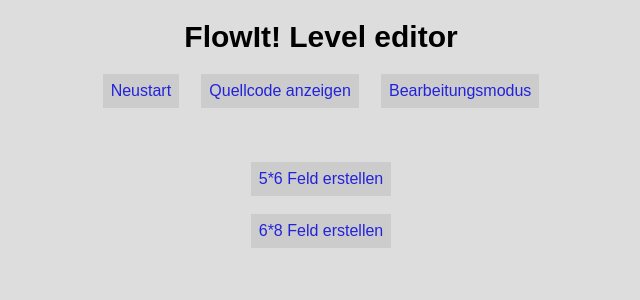
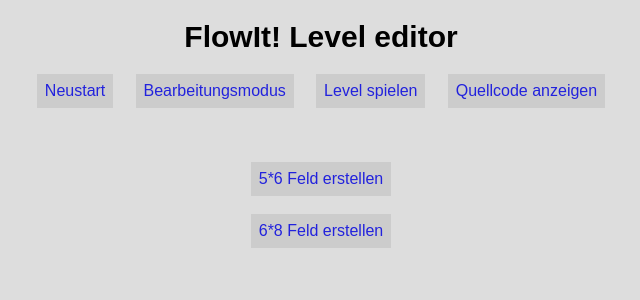
Before and after one commit to Flowit-Game/Flowit, a PHP site: page / in a window 1280 px wide. Shown: the top 300 px of the page, without its empty margins (319-959 px from the left). Run offline with PHP 8.4, Linux system fonts and the light colour scheme.

Commit message:
Implemented game mechhanics in level editor

```diff
--- /dev/null
+++ b/level_editor/boardDrawer.php
@@ -0,0 +1,68 @@
+<?php
+
+function drawBoard($LEVEL_DATA, $action, $highlight_col, $highlight_row, $highlight, $style="") {
+    global $COLOR_MAPPING, $size, $sizepx,
+           $TYPE_EMPTY,$TYPE_FLOW,$TYPE_LIMIT,$TYPE_DISABLED,$TYPE_BOMB;
+
+    echo "<div id=\"board\" style=\"$style\"><table>";
+    for ($i = 0; $i < $_SESSION["rows"]; $i++) {
+        echo "<tr>";
+        for ($y = 0; $y < $_SESSION["cols"]; $y++) {
+            echo "<td width=\"$size\" height=\"$size\">";
+            echo "<a href=\"./?action=$action&r=$i&c=$y\" style=\"height:$sizepx;\">";
+            echo "<img src=\"./drawable/level_box_hole.png\" style=\"width:$sizepx;\" />";
+
+            if ($LEVEL_DATA[$i][$y]["type"] == $TYPE_EMPTY) {
+                echo "<img src=\"./drawable/level_box_dest_color_" . $COLOR_MAPPING[$LEVEL_DATA[$i][$y]["dest_color"]] . ".png\" style=\"width:$sizepx;position:relative;top:-$sizepx;\" />";
+
+                if ($LEVEL_DATA[$i][$y]["color"] != -1) {
+                    echo "<img src=\"./drawable/level_box_stone_" . $COLOR_MAPPING[$LEVEL_DATA[$i][$y]["color"]] . ".png\" style=\"width:$sizepx;position:relative;top:-".(2*$size)."px;\" />";
+                    if ($i == @(Integer) $highlight_row && $y == @(Integer) $highlight_col && $highlight)
+                        echo "<img src=\"./highlight.png\" style=\"width:$sizepx;position:relative;top:-".(3*$size)."px;\" />";
+                }
+                else if ($i == @(Integer) $highlight_row && $y == @(Integer) $highlight_col && $highlight)
+                    echo "<img src=\"./highlight.png\" style=\"width:$sizepx;position:relative;top:-".(2*$size)."px;\" />";
+            }
+            else if ($LEVEL_DATA[$i][$y]["type"] == $TYPE_FLOW) {
+                echo "<img src=\"./drawable/level_box_color_" . $COLOR_MAPPING[$LEVEL_DATA[$i][$y]["dest_color"]] . ".png\" style=\"width:$sizepx;position:relative;top:-$sizepx;\" />";
+                echo "<img src=\"./drawable/level_box_type_flow.png\" style=\"width:$sizepx;position:relative;top:-".(2*$size)."px;\" />";
+
+                if ($i == @(Integer) $highlight_row && $y == @(Integer) $highlight_col && $highlight)
+                    echo "<img src=\"./highlight.png\" style=\"width:$sizepx;position:relative;top:-".(3*$size)."px;\" />";
+            }
+            else if ($LEVEL_DATA[$i][$y]["type"] == $TYPE_BOMB) {
+                echo "<img src=\"./drawable/level_box_color_" . $COLOR_MAPPING[$LEVEL_DATA[$i][$y]["dest_color"]] . ".png\" style=\"width:$sizepx;position:relative;top:-$sizepx;\" />";
+                echo "<img src=\"./drawable/level_box_type_bomb.png\" style=\"width:$sizepx;position:relative;top:-".(2*$size)."px;\" />";
+
+                if ($i == @(Integer) $highlight_row && $y == @(Integer) $highlight_col && $highlight)
+                    echo "<img src=\"./highlight.png\" style=\"width:$sizepx;position:relative;top:-".(3*$size)."px;\" />";
+            }
+            else if ($LEVEL_DATA[$i][$y]["type"] == $TYPE_LIMIT) {
+                echo "<img src=\"./drawable/level_box_color_" . $COLOR_MAPPING[$LEVEL_DATA[$i][$y]["dest_color"]] . ".png\" style=\"width:$sizepx;position:relative;top:-$sizepx;\" />";
+                $delta = -2*$size;
+
+                if(isset($LEVEL_DATA[$i][$y]["action"])) {
+                    echo "<img src=\"./drawable/level_box_type_limit_".$LEVEL_DATA[$i][$y]["action"].".png\" style=\"width:$sizepx;position:relative;top:$delta" . "px;\" />";
+                    $delta -= $size;
+                }
+
+                if ($i == @(Integer) $highlight_row && $y == @(Integer) $highlight_col && $highlight)
+                    echo "<img src=\"./highlight.png\" style=\"width:$sizepx;position:relative;top:$delta" . "px;\" />";
+
+                //echo "<img src=\"./drawable/level_box_type_flow.png\" style=\"width:$sizepx;position:relative;top:-".(2*$size)."px;\" />";
+            }
+            if ($LEVEL_DATA[$i][$y]["type"] == $TYPE_DISABLED) {
+                echo "<img src=\"./drawable/level_nothing.png\" style=\"width:$sizepx;position:relative;top:-$sizepx;\" />";
+
+
+                if ($i == @(Integer) $highlight_row && $y == @(Integer) $highlight_col && $highlight)
+                    echo "<img src=\"./highlight.png\" style=\"width:$sizepx;position:relative;top:-".(2*$size)."px;\" />";
+            }
+            echo "</a>";
+            echo "</td>";
+            //$LEVEL_DATA[$i][$y] = array("type" => $TYPE_EMPTY,"color" => $COLOR_EMPTY, "dest_color" => $COLOR_RED);
+        }
+        echo "</tr>";
+    }
+    echo "</table></div>";
+}
--- a/level_editor/index.php
+++ b/level_editor/index.php
@@ -1,6 +1,7 @@
 <?php
 header('Content-Type: text/html; charset=UTF-8');
 session_start();
+include("boardDrawer.php");
 
 function begins_with($haystack, $needle) {
     return strpos($haystack, $needle) === 0;
@@ -65,6 +66,8 @@ if (@$_GET["action"] == "restart") {
     if(isset($_SESSION["level_data"][$_GET["r"]][$_GET["c"]]["action"]))
         $_SESSION["level_data"][$_GET["r"]][$_GET["c"]]["action"] = str_replace("save_", "", $_GET["action"]);
     $_GET["action"] = "edit";
+} else if (@$_GET["action"] == "play" && @$_GET["play"] == "restart") {
+    $_SESSION["play_data"] = $_SESSION["level_data"];
 }
 
 
@@ -139,7 +142,10 @@ if (!isset($_SESSION["level_data"]) && isset($_GET["cols"]) && isset($_GET["rows
                 display: inline-block;
             }
             a.button:hover {
-                background: #bbb;
+                background: #aaa;
+            }
+            a.active {
+                background: #aaa;
             }
             #board {
                 width: 55%;
@@ -203,18 +209,11 @@ if (!isset($_SESSION["level_data"]) && isset($_GET["cols"]) && isset($_GET["rows
         <h1>FlowIt! Level editor</h1>
         <div>
             <a href="./?action=restart" class="button">Neustart</a> &nbsp;
-            &nbsp; <a href="./?action=source"  class="button">Quellcode anzeigen</a> &nbsp;
-            &nbsp; <a href="./?action=edit&r=0&c=0" class="button">Bearbeitungsmodus</a>
+            &nbsp; <a href="./?action=edit&r=0&c=0" class="button <?php echo @$_GET["action"] == "edit"?"active":""; ?>">Bearbeitungsmodus</a> &nbsp;
+            &nbsp; <a href="./?action=play&play=restart"  class="button <?php echo @$_GET["action"] == "play"?"active":""; ?>">Level spielen</a> &nbsp;
+            &nbsp; <a href="./?action=source"  class="button <?php echo @$_GET["action"] == "source"?"active":""; ?>">Quellcode anzeigen</a>
         </div><br />
         <?php
-
-        function b($b) {
-            if ($b)
-                return "true";
-            else
-                return "false";
-        }
-
 
         if (!isset($_SESSION["level_data"])) {
             echo "<br /><br /><a href=\"?cols=5&rows=6&r=0&c=0&action=edit\" class=\"button\">5*6 Feld erstellen</a><br /><br />";
@@ -279,68 +278,119 @@ if (!isset($_SESSION["level_data"]) && isset($_GET["cols"]) && isset($_GET["rows
             echo "\" />";
 
             echo "</textarea>";
-        } else {
-            echo "<div id=\"board\"><table>";
-            for ($i = 0; $i < $_SESSION["rows"]; $i++) {
-                echo "<tr>";
-                for ($y = 0; $y < $_SESSION["cols"]; $y++) {
-                    echo "<td width=\"$size\" height=\"$size\">";
-                    echo "<a href=\"./?action=edit&r=$i&c=$y\" style=\"height:$sizepx;\">";
-                    echo "<img src=\"./drawable/level_box_hole.png\" style=\"width:$sizepx;\" />";
+        } else if(@$_GET["action"] == "play") {
 
-                    if ($_SESSION["level_data"][$i][$y]["type"] == $TYPE_EMPTY) {
-                        echo "<img src=\"./drawable/level_box_dest_color_" . $COLOR_MAPPING[$_SESSION["level_data"][$i][$y]["dest_color"]] . ".png\" style=\"width:$sizepx;position:relative;top:-$sizepx;\" />";
-
-                        if ($_SESSION["level_data"][$i][$y]["color"] != -1) {
-                            echo "<img src=\"./drawable/level_box_stone_" . $COLOR_MAPPING[$_SESSION["level_data"][$i][$y]["color"]] . ".png\" style=\"width:$sizepx;position:relative;top:-".(2*$size)."px;\" />";
-                            if ($i == @(Integer) $_GET["r"] && $y == @(Integer) $_GET["c"] && @$_GET["action"] == "edit")
-                                echo "<img src=\"./highlight.png\" style=\"width:$sizepx;position:relative;top:-".(3*$size)."px;\" />";
+            function setFieldColor($x, $y, $color) {
+                global $TYPE_DISABLED;
+                if($x >= 0 && $x < $_SESSION["rows"]
+                      &&  $y >= 0 && $y < $_SESSION["cols"]
+                        && $_SESSION["play_data"][$x][$y]["type"] != $TYPE_DISABLED) {
+                    $_SESSION["play_data"][$x][$y]["color"] = $color;
                 }
-                        else if ($i == @(Integer) $_GET["r"] && $y == @(Integer) $_GET["c"] && @$_GET["action"] == "edit")
-                            echo "<img src=\"./highlight.png\" style=\"width:$sizepx;position:relative;top:-".(2*$size)."px;\" />";
             }
-                    else if ($_SESSION["level_data"][$i][$y]["type"] == $TYPE_FLOW) {
-                        echo "<img src=\"./drawable/level_box_color_" . $COLOR_MAPPING[$_SESSION["level_data"][$i][$y]["dest_color"]] . ".png\" style=\"width:$sizepx;position:relative;top:-$sizepx;\" />";
-                        echo "<img src=\"./drawable/level_box_type_flow.png\" style=\"width:$sizepx;position:relative;top:-".(2*$size)."px;\" />";
-
-                        if ($i == @(Integer) $_GET["r"] && $y == @(Integer) $_GET["c"] && @$_GET["action"] == "edit")
-                            echo "<img src=\"./highlight.png\" style=\"width:$sizepx;position:relative;top:-".(3*$size)."px;\" />";
+            function setFieldType($x, $y, $type) {
+                global $TYPE_DISABLED;
+                if($x >= 0 && $x < $_SESSION["rows"]
+                      &&  $y >= 0 && $y < $_SESSION["cols"]
+                        && $_SESSION["play_data"][$x][$y]["type"] != $TYPE_DISABLED) {
+                    $_SESSION["play_data"][$x][$y]["type"] = $type;
                 }
-                    else if ($_SESSION["level_data"][$i][$y]["type"] == $TYPE_BOMB) {
-                        echo "<img src=\"./drawable/level_box_color_" . $COLOR_MAPPING[$_SESSION["level_data"][$i][$y]["dest_color"]] . ".png\" style=\"width:$sizepx;position:relative;top:-$sizepx;\" />";
-                        echo "<img src=\"./drawable/level_box_type_bomb.png\" style=\"width:$sizepx;position:relative;top:-".(2*$size)."px;\" />";
-
-                        if ($i == @(Integer) $_GET["r"] && $y == @(Integer) $_GET["c"] && @$_GET["action"] == "edit")
-                            echo "<img src=\"./highlight.png\" style=\"width:$sizepx;position:relative;top:-".(3*$size)."px;\" />";
-                    }
-                    else if ($_SESSION["level_data"][$i][$y]["type"] == $TYPE_LIMIT) {
-                        echo "<img src=\"./drawable/level_box_color_" . $COLOR_MAPPING[$_SESSION["level_data"][$i][$y]["dest_color"]] . ".png\" style=\"width:$sizepx;position:relative;top:-$sizepx;\" />";
-                        $delta = -2*$size;
-
-                        if(isset($_SESSION["level_data"][$i][$y]["action"])) {
-                            echo "<img src=\"./drawable/level_box_type_limit_".$_SESSION["level_data"][$i][$y]["action"].".png\" style=\"width:$sizepx;position:relative;top:$delta" . "px;\" />";
-                            $delta -= $size;
             }
 
-                        if ($i == @(Integer) $_GET["r"] && $y == @(Integer) $_GET["c"] && @$_GET["action"] == "edit")
-                            echo "<img src=\"./highlight.png\" style=\"width:$sizepx;position:relative;top:$delta" . "px;\" />";
+            if(isset($_GET["c"])) {
+                $c = $_GET["c"];
+                $r = $_GET["r"];
+                if($_SESSION["play_data"][$r][$c]["type"] == $TYPE_BOMB) {
+                    $color = $_SESSION["play_data"][$r][$c]["dest_color"];
+                    setFieldColor($r-1, $c-1, $color);setFieldType($r-1, $c-1, $TYPE_EMPTY);
+                    setFieldColor($r-1, $c, $color);setFieldType($r-1, $c, $TYPE_EMPTY);
+                    setFieldColor($r-1, $c+1, $color);setFieldType($r-1, $c+1, $TYPE_EMPTY);
+                    setFieldColor($r, $c-1, $color);setFieldType($r, $c-1, $TYPE_EMPTY);
+                    setFieldColor($r, $c, $color);setFieldType($r, $c, $TYPE_EMPTY);
+                    setFieldColor($r, $c+1, $color);setFieldType($r, $c+1, $TYPE_EMPTY);
+                    setFieldColor($r+1, $c-1, $color);setFieldType($r+1, $c-1, $TYPE_EMPTY);
+                    setFieldColor($r+1, $c, $color);setFieldType($r+1, $c, $TYPE_EMPTY);
+                    setFieldColor($r+1, $c+1, $color);setFieldType($r+1, $c+1, $TYPE_EMPTY);
+                } else if($_SESSION["play_data"][$r][$c]["type"] == $TYPE_FLOW) {
+                    $wasFilled = false;
+                    function recFill($x, $y, $from, $to, $isFirst = false) {
+                        global $wasFilled, $TYPE_EMPTY;
+                        if($x >= 0 && $x < $_SESSION["rows"]
+                            &&  $y >= 0 && $y < $_SESSION["cols"]
+                            && ($_SESSION["play_data"][$x][$y]["type"] == $TYPE_EMPTY || $isFirst)
+                            && $_SESSION["play_data"][$x][$y]["color"] == $from) {
 
-                        //echo "<img src=\"./drawable/level_box_type_flow.png\" style=\"width:$sizepx;position:relative;top:-".(2*$size)."px;\" />";
+                            $wasFilled = !$isFirst;
+                            $_SESSION["play_data"][$x][$y]["color"] = $to;
+
+                            recFill($x-1, $y, $from, $to);
+                            recFill($x+1, $y, $from, $to);
+                            recFill($x, $y-1, $from, $to);
+                            recFill($x, $y+1, $from, $to);
                         }
-                    if ($_SESSION["level_data"][$i][$y]["type"] == $TYPE_DISABLED) {
-                        echo "<img src=\"./drawable/level_nothing.png\" style=\"width:$sizepx;position:relative;top:-$sizepx;\" />";
+                    }
+                    $color = $_SESSION["play_data"][$r][$c]["dest_color"];
+                    recFill($r, $c, $COLOR_EMPTY, $color, true);
+                    if (!$wasFilled) {
+                        recFill($r, $c, $color, $COLOR_EMPTY, true);
+                    }
+                } else if($_SESSION["play_data"][$r][$c]["type"] == $TYPE_LIMIT) {
+                    $wasFilled = false;
 
+                    function fill($x, $y, $dx, $dy, $from, $to) {
+                        global $wasFilled, $TYPE_EMPTY;
+                        while(true) {
+                            $x += $dx;
+                            $y += $dy;
+                            if($x >= 0 && $x < $_SESSION["rows"]
+                                &&  $y >= 0 && $y < $_SESSION["cols"]
+                                && $_SESSION["play_data"][$x][$y]["type"] == $TYPE_EMPTY
+                                && $_SESSION["play_data"][$x][$y]["color"] == $from) {
 
-                        if ($i == @(Integer) $_GET["r"] && $y == @(Integer) $_GET["c"] && @$_GET["action"] == "edit")
-                            echo "<img src=\"./highlight.png\" style=\"width:$sizepx;position:relative;top:-".(2*$size)."px;\" />";
+                                $wasFilled = true;
+                                $_SESSION["play_data"][$x][$y]["color"] = $to;
+                            } else {
+                                return;
                             }
-                    echo "</a>";
-                    echo "</td>";
-                    //$_SESSION["level_data"][$i][$y] = array("type" => $TYPE_EMPTY,"color" => $COLOR_EMPTY, "dest_color" => $COLOR_RED);
                         }
-                echo "</tr>";
                     }
-            echo "</table></div>";
+                    function twofill($x, $y, $dx, $dy, $color) {
+                        global $COLOR_EMPTY, $wasFilled;
+                        fill($x, $y, $dx, $dy, $COLOR_EMPTY, $color);
+                        if (!$wasFilled) {
+                            fill($x, $y, $dx, $dy, $color, $COLOR_EMPTY);
+                        }
+                    }
+
+                    $col = $_SESSION["play_data"][$r][$c];
+                    $color = $_SESSION["play_data"][$r][$c]["dest_color"];
+                    if ($col["action"] == "left") {
+                        twofill($r, $c, 0, -1, $color);
+                    } else if ($col["action"] == "right") {
+                        twofill($r, $c, 0, +1, $color);
+                    } else if ($col["action"] == "up") {
+                        twofill($r, $c, -1, 0, $color);
+                    } else if ($col["action"] == "down") {
+                        twofill($r, $c, +1, 0, $color);
+                    } else if ($col["action"] == "rotate_left") {
+                        twofill($r, $c, 0, -1, $color);
+                        $_SESSION["play_data"][$r][$c]["action"] = "rotate_up";
+                    } else if ($col["action"] == "rotate_right") {
+                        twofill($r, $c, 0, +1, $color);
+                        $_SESSION["play_data"][$r][$c]["action"] = "rotate_down";
+                    } else if ($col["action"] == "rotate_up") {
+                        twofill($r, $c, -1, 0, $color);
+                        $_SESSION["play_data"][$r][$c]["action"] = "rotate_right";
+                    } else if ($col["action"] == "rotate_down") {
+                        twofill($r, $c, +1, 0, $color);
+                        $_SESSION["play_data"][$r][$c]["action"] = "rotate_left";
+                    }
+                }
+            }
+
+            drawBoard($_SESSION["play_data"], "play", 0, 0, false, "float:none;");
+        } else {
+            drawBoard($_SESSION["level_data"], "edit", $_GET["c"], $_GET["r"], @$_GET["action"] == "edit");
 
             if (@$_GET["action"] == "edit") {
                 echo "<div id=\"editor\"><b>Bearbeiten:</b><br /><br /><table>";
```
Lines whose indentation alone changed are shown as unchanged.
